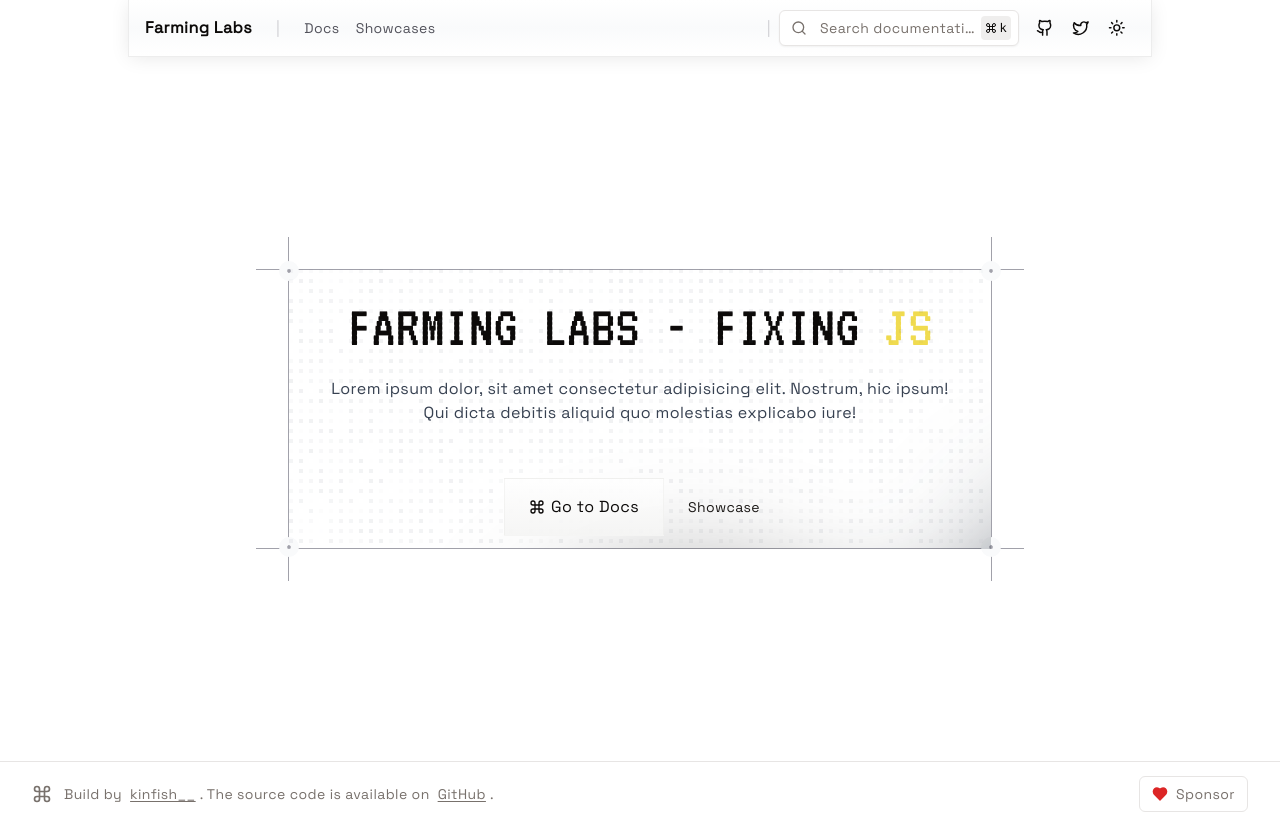
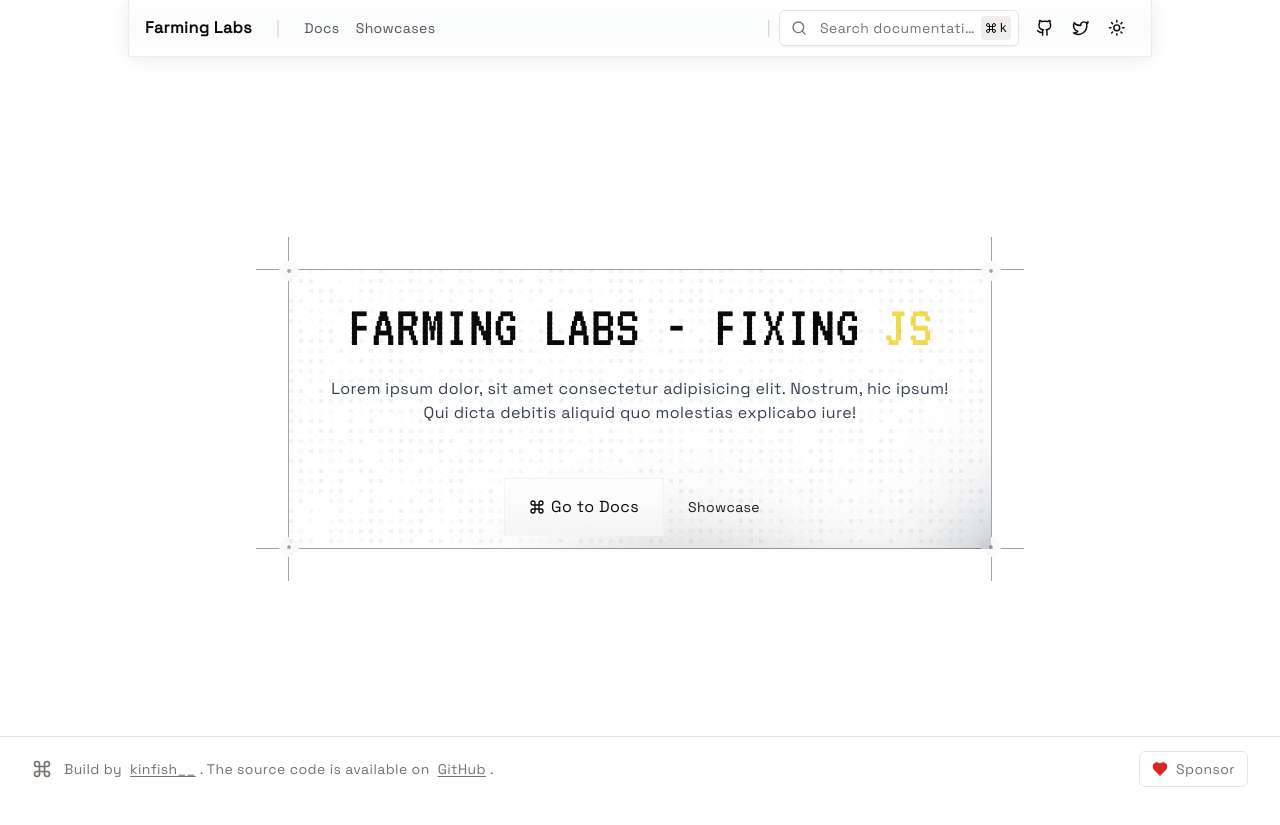
Before and after one commit to farming-labs/web, a Next.js app: page / in a window 1280 px wide. After the commit the page ends 800 px from the top, so only its background shows below. Built offline with nearby package versions, Linux system fonts and the light colour scheme.

Commit message:
sticky on footer

```diff
--- a/components/footer.tsx
+++ b/components/footer.tsx
@@ -1,10 +1,10 @@
 import Link from "next/link";
 import { buttonVariants } from "./ui/button";
-import { CommandIcon, HeartIcon, TriangleIcon } from "lucide-react";
+import { CommandIcon, HeartIcon } from "lucide-react";
 
 export function Footer() {
   return (
-    <footer className="border-t w-full h-16">
+    <footer className="border-t fixed bottom-0 w-full h-16">
       <div className="container flex items-center sm:justify-between justify-center sm:gap-0 gap-4 h-full text-muted-foreground text-sm flex-wrap sm:py-0 py-3 max-sm:px-4">
         <div className="flex items-center gap-3">
           <CommandIcon className="sm:block hidden w-5 h-5 text-muted-foreground" />
```
